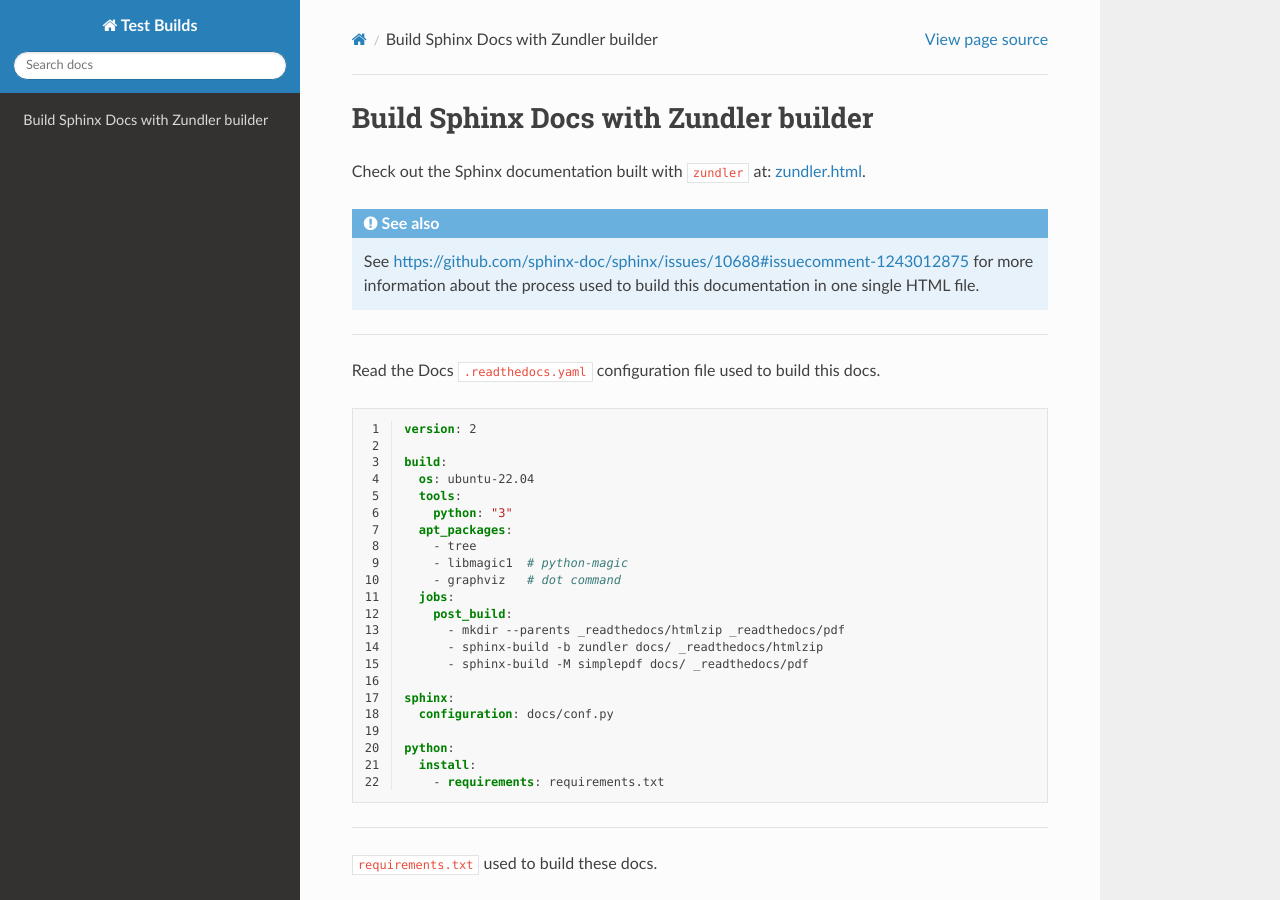
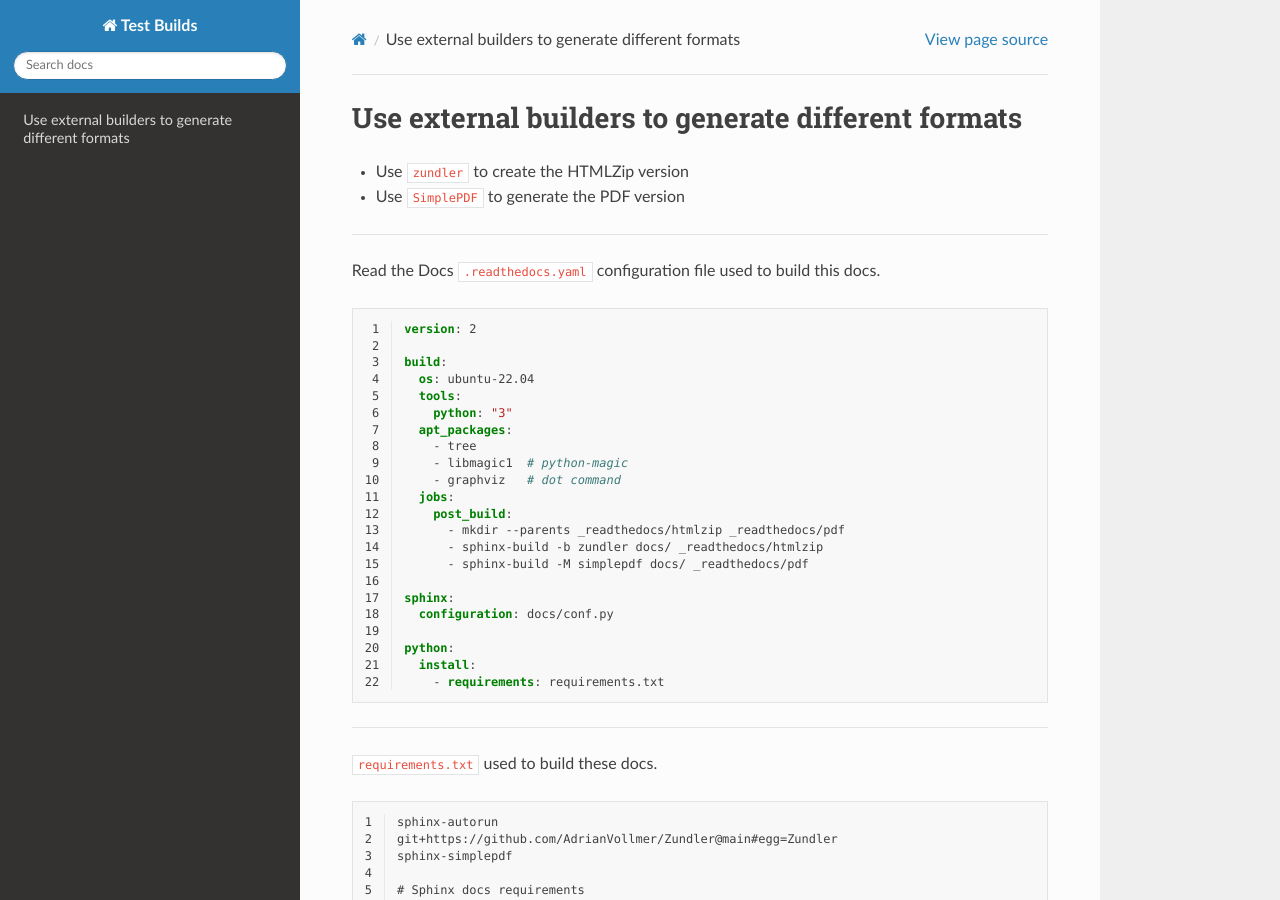
Before and after one commit to readthedocs/test-builds, a Sphinx documentation site: the page built from docs/index.rst, in a window 1280 px wide and 900 px high. Built offline with Sphinx 7.4.7 and the Read the Docs theme 2.0.0, drawn with Linux system fonts in a browser that asks for light colours.

Commit message:
Update index

```diff
--- a/docs/index.rst
+++ b/docs/index.rst
@@ -1,13 +1,8 @@
-Build Sphinx Docs with Zundler builder
-======================================
+Use external builders to generate different formats
+===================================================
 
-Check out the Sphinx documentation built with ``zundler`` at: `zundler.html <_static/zundler.html>`_.
-
-
-.. seealso::
-
-   See https://github.com/sphinx-doc/sphinx/issues/10688#issuecomment-1243012875 for more information about the process used
-   to build this documentation in one single HTML file.
+* Use ``zundler`` to create the HTMLZip version
+* Use ``SimplePDF`` to generate the PDF version
 
 ----
 
```
